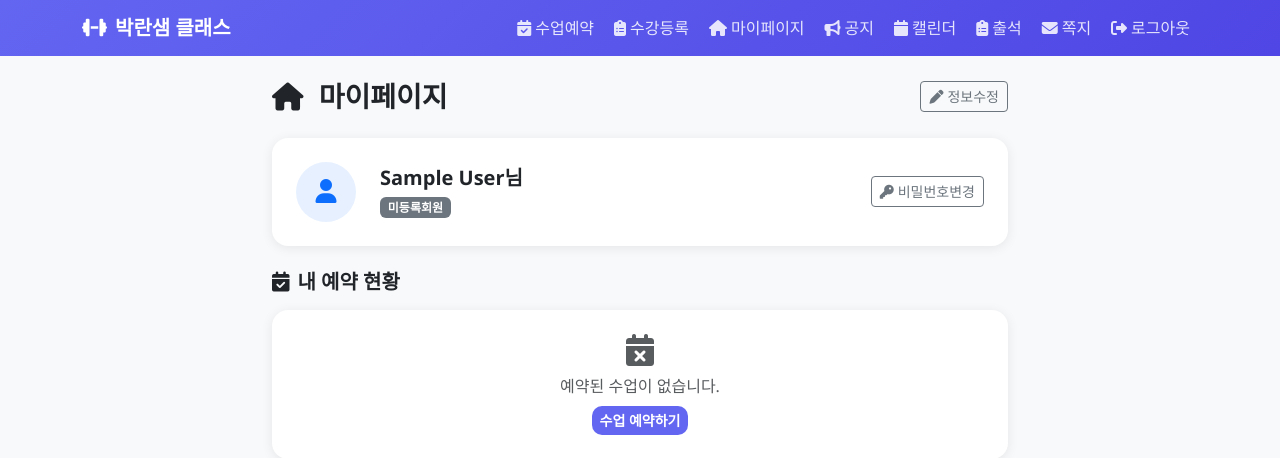
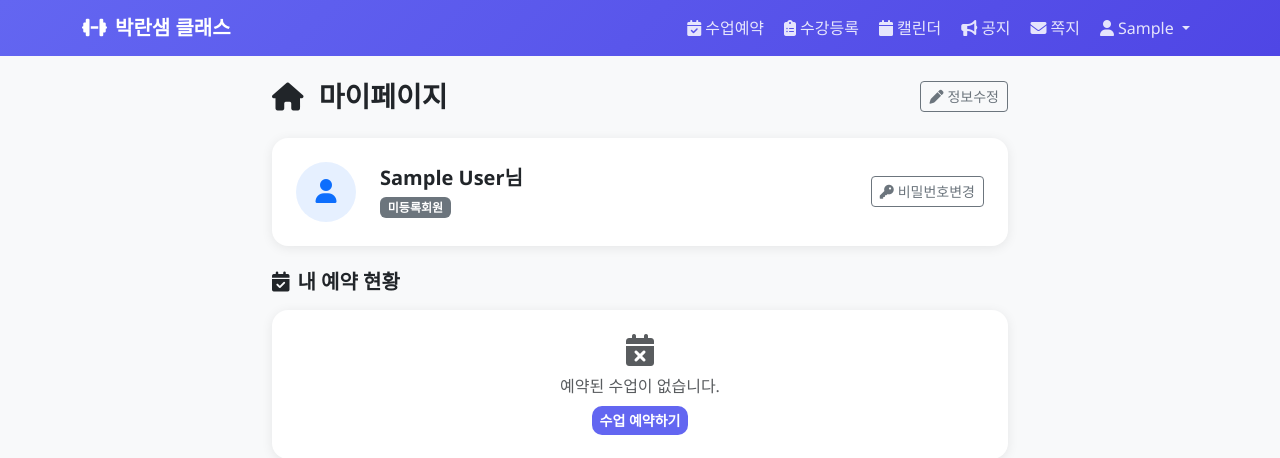
Before and after one commit to parkran-gx/gx-booking, a Django app: page /accounts/dashboard/ in a window 1280 px wide. Shown: the top 458 px of the page. Run offline with Django 4.2, Linux system fonts and the light colour scheme; the visitor is signed in with stand-in values (Sample User, id 1).

Commit message:
feat: 네비게이션 역할별 드롭다운 메뉴 완성

```diff
--- a/templates/base.html
+++ b/templates/base.html
@@ -22,17 +22,45 @@
     <div class="collapse navbar-collapse" id="navMenu">
       <ul class="navbar-nav ms-auto gap-1">
         {% if user.is_authenticated %}
+
           <li class="nav-item"><a class="nav-link" href="/classes/"><i class="fa-solid fa-calendar-check me-1"></i>수업예약</a></li>
           <li class="nav-item"><a class="nav-link" href="/enrollments/"><i class="fa-solid fa-clipboard-list me-1"></i>수강등록</a></li>
-          <li class="nav-item"><a class="nav-link" href="/accounts/dashboard/"><i class="fa-solid fa-house me-1"></i>마이페이지</a></li>
+          <li class="nav-item"><a class="nav-link" href="/calendar/"><i class="fa-solid fa-calendar me-1"></i>캘린더</a></li>
           <li class="nav-item"><a class="nav-link" href="/notices/"><i class="fa-solid fa-bullhorn me-1"></i>공지</a></li>
-          <li class="nav-item"><a class="nav-link" href="/calendar/"><i class="fa-solid fa-calendar me-1"></i>캘린더</a></li>
-          <li class="nav-item"><a class="nav-link" href="/my-attendance/"><i class="fa-solid fa-clipboard-list me-1"></i>출석</a></li>
           <li class="nav-item"><a class="nav-link" href="/messages/send/"><i class="fa-solid fa-envelope me-1"></i>쪽지</a></li>
+
           {% if user.profile.is_complex_admin %}
-          <li class="nav-item"><a class="nav-link" href="/admin-dashboard/"><i class="fa-solid fa-chart-line me-1"></i>관리</a></li>
+          <li class="nav-item dropdown">
+            <a class="nav-link dropdown-toggle" href="#" data-bs-toggle="dropdown">
+              <i class="fa-solid fa-gear me-1"></i>관리
+            </a>
+            <ul class="dropdown-menu dropdown-menu-end">
+              <li><a class="dropdown-item" href="/admin-dashboard/"><i class="fa-solid fa-chart-line me-1"></i>대시보드</a></li>
+              <li><a class="dropdown-item" href="/enrollments/admin/"><i class="fa-solid fa-clipboard-list me-1"></i>수강등록 관리</a></li>
+              <li><a class="dropdown-item" href="/calendar/schedule/create/"><i class="fa-solid fa-calendar-plus me-1"></i>일정 등록</a></li>
+              <li><a class="dropdown-item" href="/messages/inbox/"><i class="fa-solid fa-inbox me-1"></i>쪽지 수신함</a></li>
+              <li><a class="dropdown-item" href="/notices/create/"><i class="fa-solid fa-pen me-1"></i>공지 작성</a></li>
+              <li><hr class="dropdown-divider"></li>
+              {% if user.profile.is_super_admin %}
+              <li><a class="dropdown-item" href="/complexes/"><i class="fa-solid fa-building me-1"></i>단지 관리</a></li>
+              <li><a class="dropdown-item" href="/qr/"><i class="fa-solid fa-qrcode me-1"></i>QR 코드</a></li>
+              {% endif %}
+            </ul>
+          </li>
           {% endif %}
-          <li class="nav-item"><a class="nav-link" href="/accounts/logout/"><i class="fa-solid fa-right-from-bracket me-1"></i>로그아웃</a></li>
+          <li class="nav-item dropdown">
+            <a class="nav-link dropdown-toggle" href="#" data-bs-toggle="dropdown">
+              <i class="fa-solid fa-user me-1"></i>{{ user.first_name|default:user.username }}
+            </a>
+            <ul class="dropdown-menu dropdown-menu-end">
+              <li><a class="dropdown-item" href="/accounts/dashboard/"><i class="fa-solid fa-house me-1"></i>마이페이지</a></li>
+              <li><a class="dropdown-item" href="/my-attendance/"><i class="fa-solid fa-clipboard-list me-1"></i>내 출석</a></li>
+              <li><a class="dropdown-item" href="/accounts/profile/"><i class="fa-solid fa-pen me-1"></i>정보수정</a></li>
+              <li><a class="dropdown-item" href="/accounts/password/change/"><i class="fa-solid fa-key me-1"></i>비밀번호변경</a></li>
+              <li><hr class="dropdown-divider"></li>
+              <li><a class="dropdown-item text-danger" href="/accounts/logout/"><i class="fa-solid fa-right-from-bracket me-1"></i>로그아웃</a></li>
+            </ul>
+          </li>
         {% else %}
           <li class="nav-item"><a class="nav-link" href="/accounts/login/"><i class="fa-solid fa-right-to-bracket me-1"></i>로그인</a></li>
           <li class="nav-item"><a class="nav-link" href="/accounts/register/"><i class="fa-solid fa-user-plus me-1"></i>회원가입</a></li>
```
